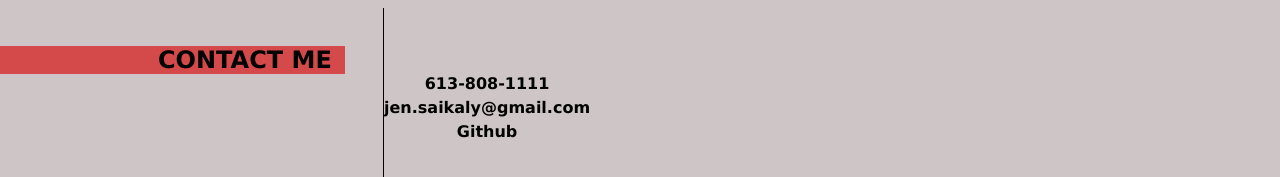
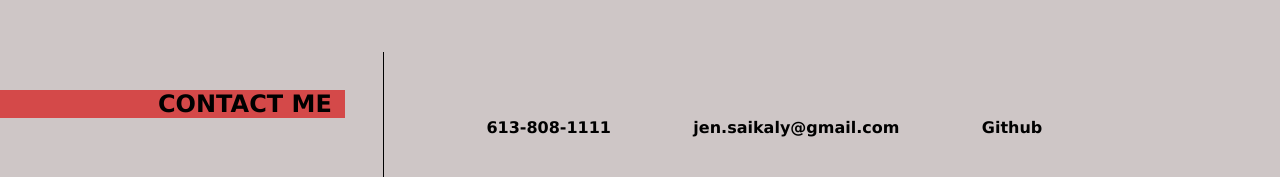
Before and after one commit to jennasaikaly/portfolio, a plain HTML site: page index.html in a window 1280 px wide. Shown: the part 2437-2614 px from the top of the page. Drawn offline with Linux system fonts and the light colour scheme.

Commit message:
edited style for 575 mediaquery

```diff
--- a/assets/css/style.css
+++ b/assets/css/style.css
@@ -164,7 +164,7 @@ header nav ul {
 .contact-me {
 
 scroll-margin-top: 10em;
-padding: 20px 0px;
+padding-top: 5vw;
  }
 
  .contact {
@@ -189,22 +189,38 @@ padding: 20px 0px;
 
     @media screen and (min-width: 575px) {
 
+        header nav {
+            width: 100%;
+        }
 
         .about-me {
             scroll-margin-top: 7em;
+            display: flex;
+            flex-flow: row wrap;
+            justify-content: flex-start;
         }
 
         .portfolio {
             scroll-margin-top: 7em;
 
         }
-        .contact-me {
-            justify-content: flex-start;
+     .contact-me {
+
+        display: flex;
+        flex-flow: column wrap;
+        justify-content: flex-start;
+
         }
-                }
-    header nav {
-        width: 100%;
+
+    .contact ul {
+        padding: 0 5vw;
     }
+    .contact ul li {
+        display: inline;
+        margin: 0vw 3vw;
+    }
+    }
+
 
 
 
```
